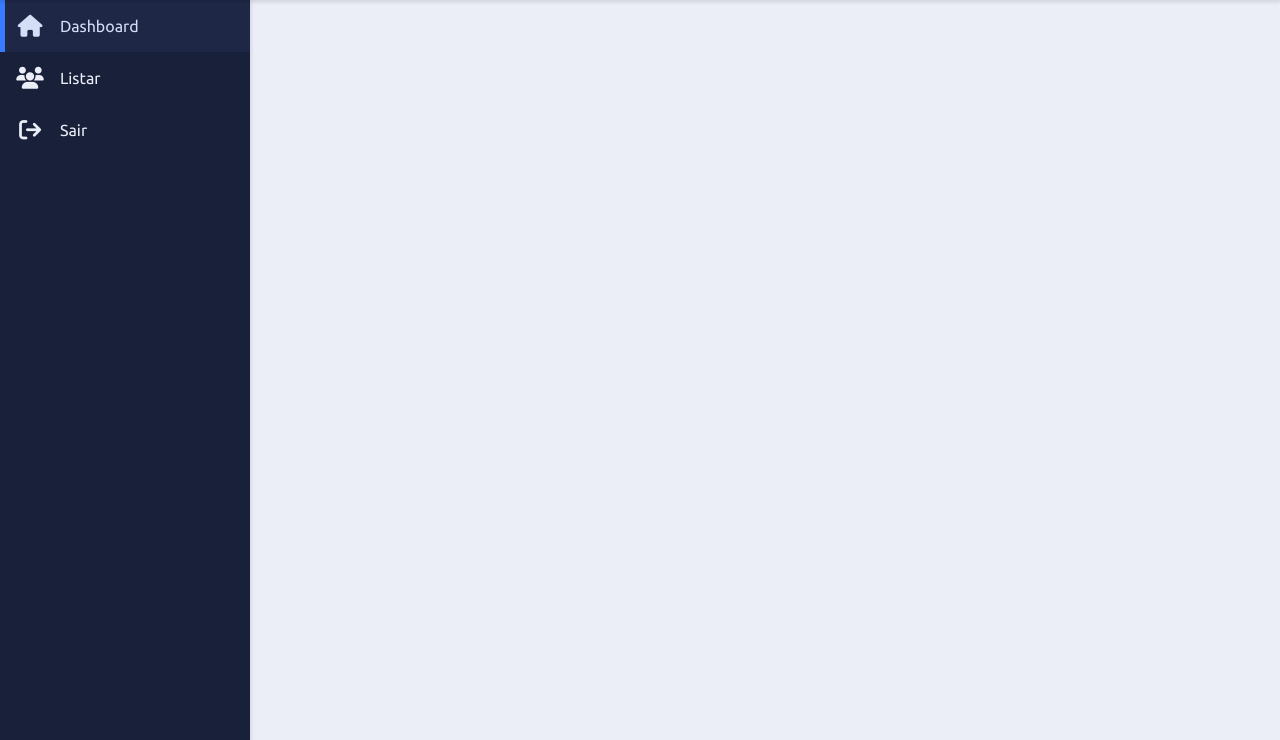
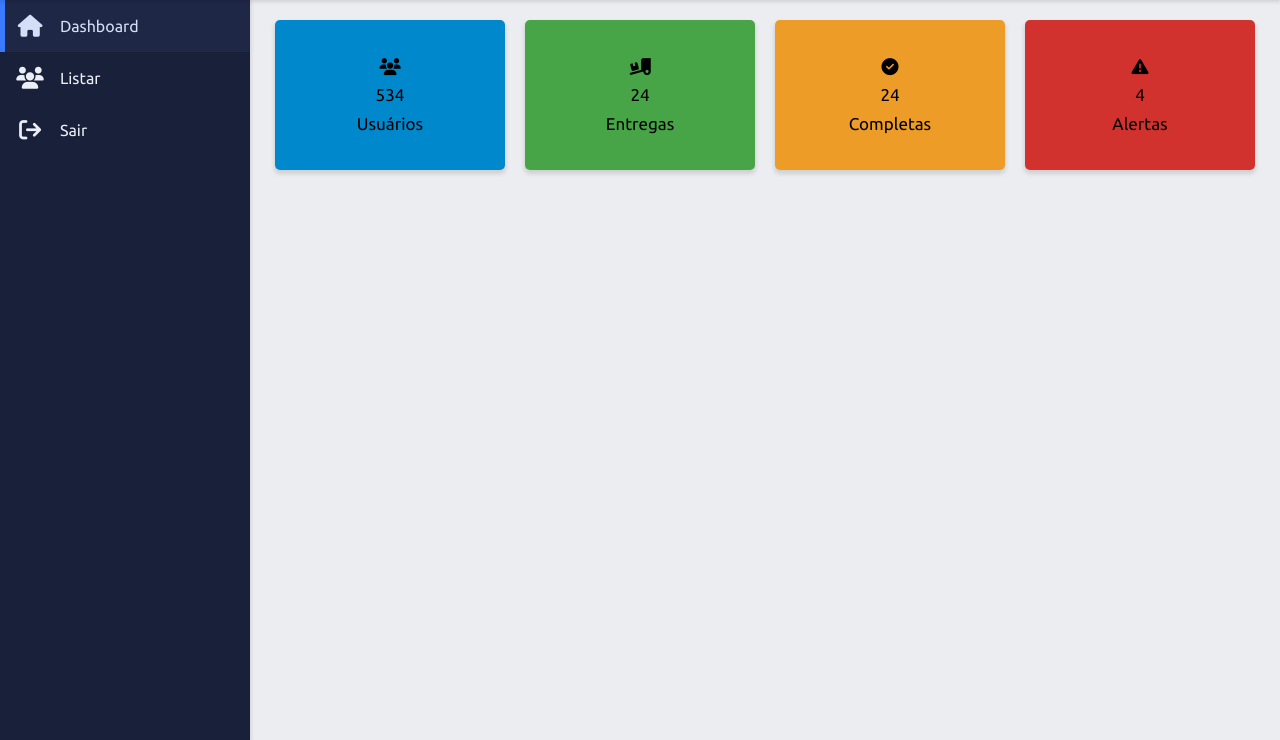
Before and after one commit to WallaceHerlon/udemy-desenvolvimento-web, a PHP site: page / in a window 1280 px wide. Shown: the part 60-800 px from the top of the page. Run offline with PHP 8.4, Linux system fonts and the light colour scheme.

Commit message:
Projeto 02: sistema administrativo - Criando layout do dashboard

```diff
--- a/projetos/02_sistema_administrativo/css/adm.css
+++ b/projetos/02_sistema_administrativo/css/adm.css
@@ -233,3 +233,76 @@ body {
     flex-shrink: 0;
 }
 /* Fim sidebar */
+
+.content .wrapper {
+    width: 100%;
+    padding: 10px;
+    background-color: var(--bg-color);
+}
+
+.content .row {
+    background-color: var(--fourth-color);
+    border-radius: 6px;
+    /*margin: 10px;*/
+}
+
+.wrapper .row {
+    display: flex;
+    justify-content: space-between;
+    padding: 5px;
+    flex-wrap: wrap;
+}
+
+
+/* Inicio dashboard */
+
+.row .box {
+    width: 23%;
+    margin: 5px 1%;
+    height: 150px;
+    position: relative;
+    display: flex;
+    align-items: center;
+    justify-content: center;
+    padding: 20px;
+    color: var(--fourth-color);
+    border-radius: 5px;
+    overflow: hidden;
+    flex-direction: column;
+    box-shadow: 0 3px 4px 1px rgba(0, 0, 0, 0.12);
+}
+
+.row .box-first {
+    background-color: var(--primary-color);
+}
+
+.row .box-second {
+    background-color: var(--success-color);
+}
+
+.row .box-third {
+    background-color: var(--warning-color);
+}
+
+.row .box-fourth {
+    background-color: var(--danger-color);
+}
+
+.box span {
+    margin: 5px 0;
+    font-size: 17px;
+    position: relative;
+}
+
+@media (max-width: 1024px) {
+    .row .box {
+        width: 48%;
+    }
+}
+
+@media(max-width: 768px) {
+    .row .box {
+        width: 98%;
+    }
+}
+/* Fim dashboard */
--- a/projetos/02_sistema_administrativo/index.html
+++ b/projetos/02_sistema_administrativo/index.html
@@ -82,12 +82,35 @@
         <!-- Fim da Sidebar -->
         <!-- Inicio do conteudo do administrativo -->
         <div class="wrapper">
-
+            <div class="row">
+                <div class="box box-first">
+                    <span class="fa-solid fa-users"></span>
+                    <span>534</span>
+                    <span>Usuários</span>
+                </div>
+                <div class="box box-second">
+                    <span class="fa-solid fa-truck-ramp-box"></span>
+                    <span>24</span>
+                    <span>Entregas</span>
+                </div>
+                <div class="box box-third">
+                    <span class="fa-solid fa-circle-check"></span>
+                    <span>24</span>
+                    <span>Completas</span>
+                </div>
+                <div class="box box-fourth">
+                    <span class="fa-solid fa-triangle-exclamation"></span>
+                    <span>4</span>
+                    <span>Alertas</span>
+                </div>
+            </div>
         </div>
         <!-- Fim do conteudo do administrativo -->
     </div>
     <!-- Fim Conteudo -->
 
+    <!--  -->
+
     <script src="./js/adm.js"></script>
 </body>
 
```
